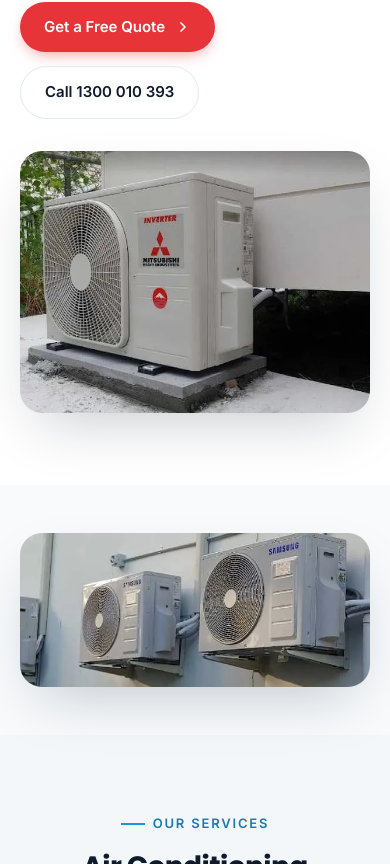
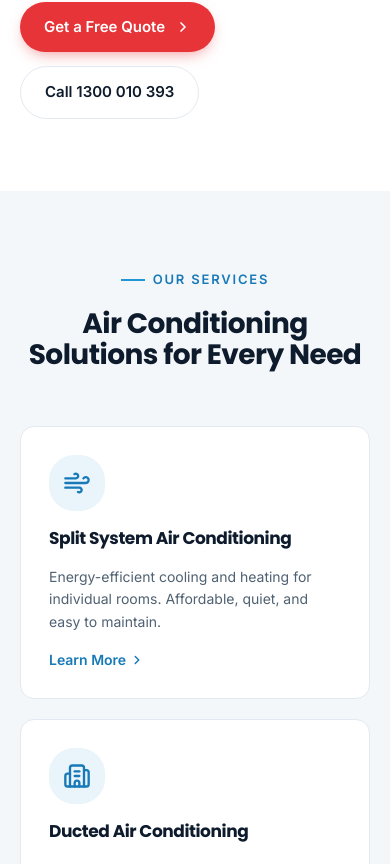
Before and after one commit to jawad14/linksairelectrical-website, a Next.js app: page /air-conditioning in a window 390 px wide. Shown: the part 1100-1964 px from the top of the page. Built offline with nearby package versions, Linux system fonts and the light colour scheme.

Commit message:
feat: hide certain images and sections on mobile for improved layout and user experience across multiple pages

```diff
--- a/app/air-conditioning/page.tsx
+++ b/app/air-conditioning/page.tsx
@@ -147,7 +147,7 @@ export default function AirConditioningPage() {
                 </div>
               </div>
 
-              <div className="relative aspect-[4/3] max-[900px]:max-w-[560px]">
+              <div className="relative hidden aspect-[4/3] max-[900px]:max-w-[560px] md:block">
                 <div className="absolute inset-0 overflow-hidden rounded-[22px] shadow-[0_24px_60px_-20px_rgba(14,27,44,0.25)]">
                   <Image
                     src="/images/services/pages/ac-services-intro.webp"
@@ -162,8 +162,8 @@ export default function AirConditioningPage() {
           </div>
         </section>
 
-        {/* ── Service Image ── */}
-        <section className="bg-[#F8FAFC] py-[clamp(48px,6vw,72px)]">
+        {/* ── Service Image (desktop only) ── */}
+        <section className="hidden bg-[#F8FAFC] py-[clamp(48px,6vw,72px)] md:block">
           <div className="mx-auto max-w-[1240px] px-[clamp(20px,4vw,56px)]">
             <div className="relative aspect-[16/7] overflow-hidden rounded-[22px] shadow-[0_24px_60px_-20px_rgba(14,27,44,0.25)]">
               <Image
@@ -216,8 +216,8 @@ export default function AirConditioningPage() {
           </div>
         </section>
 
-        {/* ── Tips Image ── */}
-        <section className="bg-[#F8FAFC] py-[clamp(48px,6vw,72px)]">
+        {/* ── Tips Image (desktop only) ── */}
+        <section className="hidden bg-[#F8FAFC] py-[clamp(48px,6vw,72px)] md:block">
           <div className="mx-auto max-w-[1240px] px-[clamp(20px,4vw,56px)]">
             <div className="relative aspect-[16/7] overflow-hidden rounded-[22px] shadow-[0_24px_60px_-20px_rgba(14,27,44,0.25)]">
               <Image
--- a/app/electricals/page.tsx
+++ b/app/electricals/page.tsx
@@ -118,7 +118,7 @@ export default function ElectricalsPage() {
                 </div>
               </div>
 
-              <div className="relative aspect-[4/3] max-[900px]:max-w-[560px]">
+              <div className="relative hidden aspect-[4/3] max-[900px]:max-w-[560px] md:block">
                 <div className="absolute inset-0 overflow-hidden rounded-[22px] shadow-[0_24px_60px_-20px_rgba(14,27,44,0.25)]">
                   <Image
                     src="/images/about/about-inner.webp"
--- a/app/general-electrical-maintenance/page.tsx
+++ b/app/general-electrical-maintenance/page.tsx
@@ -159,7 +159,7 @@ export default function GeneralElectricalMaintenancePage() {
                 </div>
               </div>
 
-              <div className="relative aspect-[4/3] max-[900px]:max-w-[560px]">
+              <div className="relative hidden aspect-[4/3] max-[900px]:max-w-[560px] md:block">
                 <div className="absolute inset-0 overflow-hidden rounded-[22px] shadow-[0_24px_60px_-20px_rgba(14,27,44,0.25)]">
                   <Image
                     src="/images/about/about-inner.webp"
--- a/app/residential-electrician/page.tsx
+++ b/app/residential-electrician/page.tsx
@@ -145,7 +145,7 @@ export default function ResidentialElectricianPage() {
                 </div>
               </div>
 
-              <div className="relative aspect-[4/3] max-[900px]:max-w-[560px]">
+              <div className="relative hidden aspect-[4/3] max-[900px]:max-w-[560px] md:block">
                 <div className="absolute inset-0 overflow-hidden rounded-[22px] shadow-[0_24px_60px_-20px_rgba(14,27,44,0.25)]">
                   <Image
                     src="/images/about/about-inner.webp"
```
